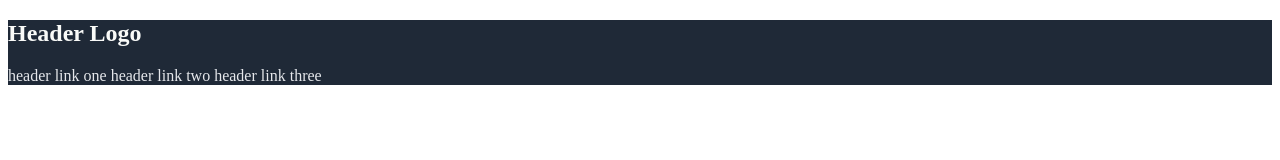
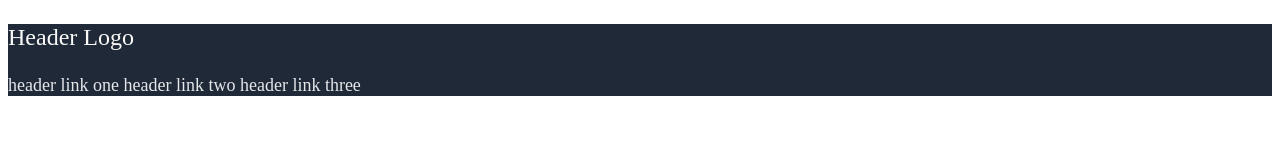
Before and after one commit to HashPowder/Project-Landing-Page, a plain HTML site: page index.html in a window 1280 px wide. Drawn offline with Linux system fonts and the light colour scheme.

Commit message:
Change header type and change font size for navbar elements

```diff
--- a/index.html
+++ b/index.html
@@ -13,7 +13,7 @@
         <div class="hero-secondary">
 
           <div class="hero-secondary-left">
-            <h2>Header Logo</h2>
+            <p>Header Logo</p>
           </div>
 
           <div class="hero-secondary-right">
--- a/styles.css
+++ b/styles.css
@@ -4,8 +4,10 @@
 
 .hero-secondary-right {
     color: #e5e7eb;
+    font-size: 18px;
 }
 
 .hero-secondary-left {
     color: #f9faf8;
+    font-size: 24px;
 }
```
